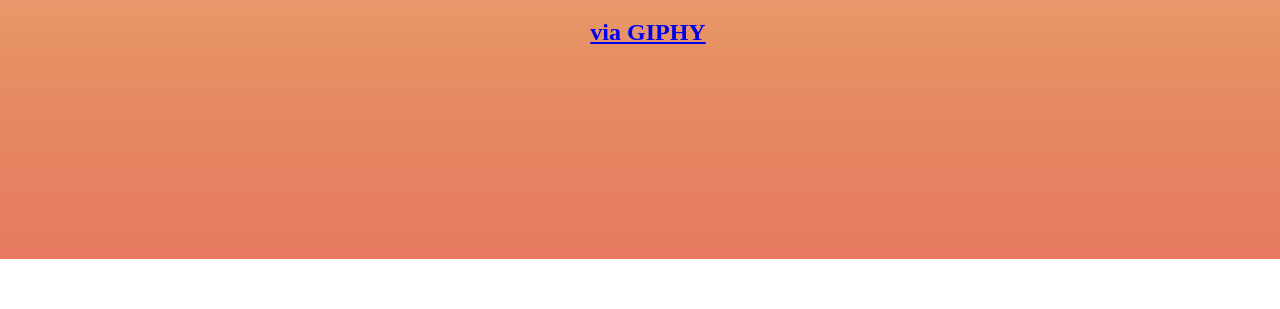
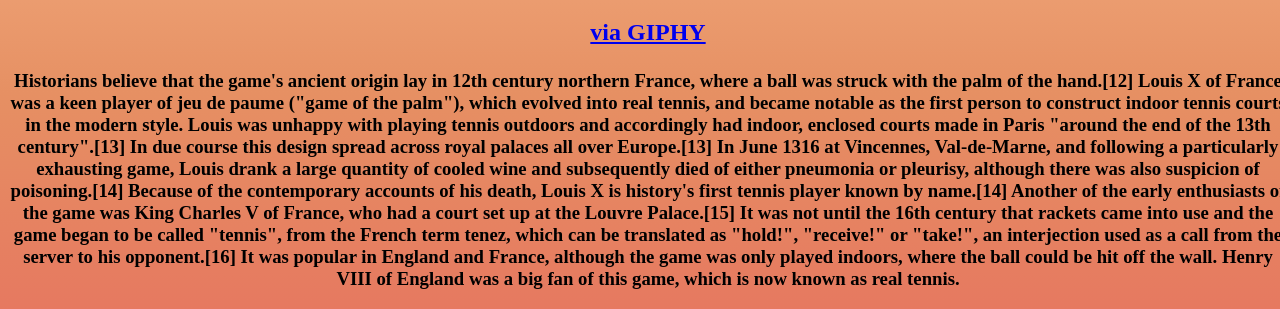
Before and after one commit to Nikita-Vikram-Vaidyanathan/myWebsite, a plain HTML site: page index.html in a window 1280 px wide. Shown: the part 557-866 px from the top of the page. Before the commit the page ends 816 px from the top, so only its background shows below. Drawn offline with Linux system fonts and the light colour scheme.

Commit message:
Update index.html

```diff
--- a/index.html
+++ b/index.html
@@ -16,6 +16,9 @@
 <h1>My Website</h1>
   <h2> 🎾Tennis🎾
   <iframe allow="fullscreen" frameBorder="0" height="480" src="https://giphy.com/embed/ISb5WUVtiLYvd4OfH6/video" width="480"></iframe> <iframe src="https://giphy.com/embed/F3HJbWqoO53FnfadWZ" width="480" height="480" frameBorder="0" class="giphy-embed" allowFullScreen></iframe><p><a href="https://giphy.com/gifs/WilsonTennis-love-kiss-F3HJbWqoO53FnfadWZ">via GIPHY</a></p>
+    <h3> Historians believe that the game's ancient origin lay in 12th century northern France, where a ball was struck with the palm of the hand.[12] Louis X of France was a keen player of jeu de paume ("game of the palm"), which evolved into real tennis, and became notable as the first person to construct indoor tennis courts in the modern style. Louis was unhappy with playing tennis outdoors and accordingly had indoor, enclosed courts made in Paris "around the end of the 13th century".[13] In due course this design spread across royal palaces all over Europe.[13] In June 1316 at Vincennes, Val-de-Marne, and following a particularly exhausting game, Louis drank a large quantity of cooled wine and subsequently died of either pneumonia or pleurisy, although there was also suspicion of poisoning.[14] Because of the contemporary accounts of his death, Louis X is history's first tennis player known by name.[14] Another of the early enthusiasts of the game was King Charles V of France, who had a court set up at the Louvre Palace.[15]
+
+It was not until the 16th century that rackets came into use and the game began to be called "tennis", from the French term tenez, which can be translated as "hold!", "receive!" or "take!", an interjection used as a call from the server to his opponent.[16] It was popular in England and France, although the game was only played indoors, where the ball could be hit off the wall. Henry VIII of England was a big fan of this game, which is now known as real tennis.</h3>
 
 </body>
 
```
